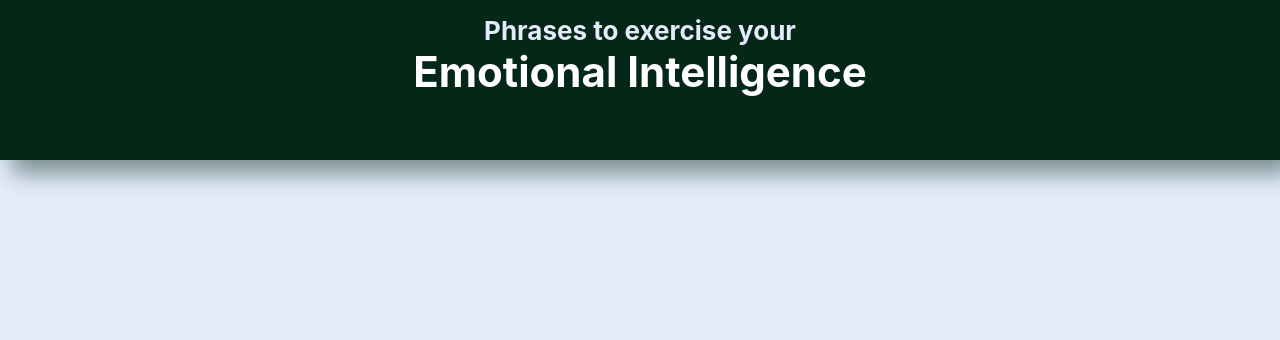
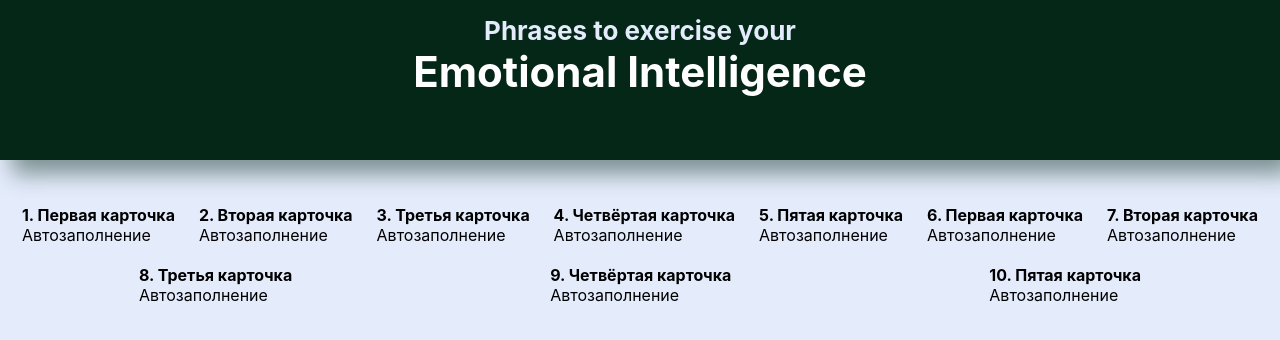
Before and after one commit to AlinaK96/Quotes, a React (Create React App) app: page / in a window 1280 px wide. Shown: the top 340 px of the page. Built offline with nearby package versions, Linux system fonts and the light colour scheme; no server answers.

Commit message:
заглушки для содержания карточек

```diff
--- a/src/App.js
+++ b/src/App.js
@@ -1,12 +1,28 @@
 
+import React, { useState } from 'react';
 import Header from './components/header';
 import searchCity from './utils/API/getQuotes';
+import QuotesList from './components/quotesList';
 
 function App() {
+  const [quotes, setQuotes] = useState ([
+    {id: 1, content: 'Первая карточка', auth: 'Автозаполнение'},
+    {id: 2, content: 'Вторая карточка', auth: 'Автозаполнение'},
+    {id: 3, content: 'Третья карточка', auth: 'Автозаполнение'},
+    {id: 4, content: 'Четвёртая карточка', auth: 'Автозаполнение'},
+    {id: 5, content: 'Пятая карточка', auth: 'Автозаполнение'},
+    {id: 6, content: 'Первая карточка', auth: 'Автозаполнение'},
+    {id: 7, content: 'Вторая карточка', auth: 'Автозаполнение'},
+    {id: 8, content: 'Третья карточка', auth: 'Автозаполнение'},
+    {id: 9, content: 'Четвёртая карточка', auth: 'Автозаполнение'},
+    {id: 10, content: 'Пятая карточка', auth: 'Автозаполнение'},
+
+  ])
   searchCity()
   return (
     <div>
       <Header />
+      <QuotesList quotes={quotes} />
     </div>
   );
 }
--- /dev/null
+++ b/src/components/quoteItem.jsx
@@ -0,0 +1,16 @@
+import React from "react";
+
+const QuoteItem = (props) => {
+    return (
+        <div>
+            <div className='post'>
+                <div className='post__header'>
+                    <strong>{props.number}. {props.post.content}</strong>
+                    <div>{props.post.auth}</div>
+                </div>
+            </div>
+        </div>
+    )
+}
+
+export default QuoteItem
--- /dev/null
+++ b/src/components/quotesList.jsx
@@ -0,0 +1,15 @@
+import React from "react";
+import QuoteItem from "./quoteItem";
+
+const QuotesList = ({quotes}) => {
+
+    return (
+        <div className="quotes__container">
+            {quotes.map((quote, index) =>
+                <QuoteItem number={index+1}  post={quote} key={quote.id}/>
+            )}
+        </div>
+    )
+}
+
+export default QuotesList;
--- a/src/styles/components/header.css
+++ b/src/styles/components/header.css
@@ -6,6 +6,7 @@ header{
     box-shadow: 12px 14px 21px 0px rgba(5, 39, 24, 0.46);
     padding: 15px 25px;
     text-align: center;
+    margin-bottom: 45px;
 }
 
 .header h1{
--- /dev/null
+++ b/src/styles/components/quotes.css
@@ -0,0 +1,8 @@
+.quotes__container{
+    margin: 20px;
+    display: flex;
+    flex-wrap: wrap;
+    align-items: center;
+    justify-content: space-around;
+    gap: 20px;
+}
--- a/src/styles/index.css
+++ b/src/styles/index.css
@@ -3,3 +3,4 @@
 @import url('./base/base.css');
 
 @import url('./components/header.css');
+@import url('./components/quotes.css');
```
